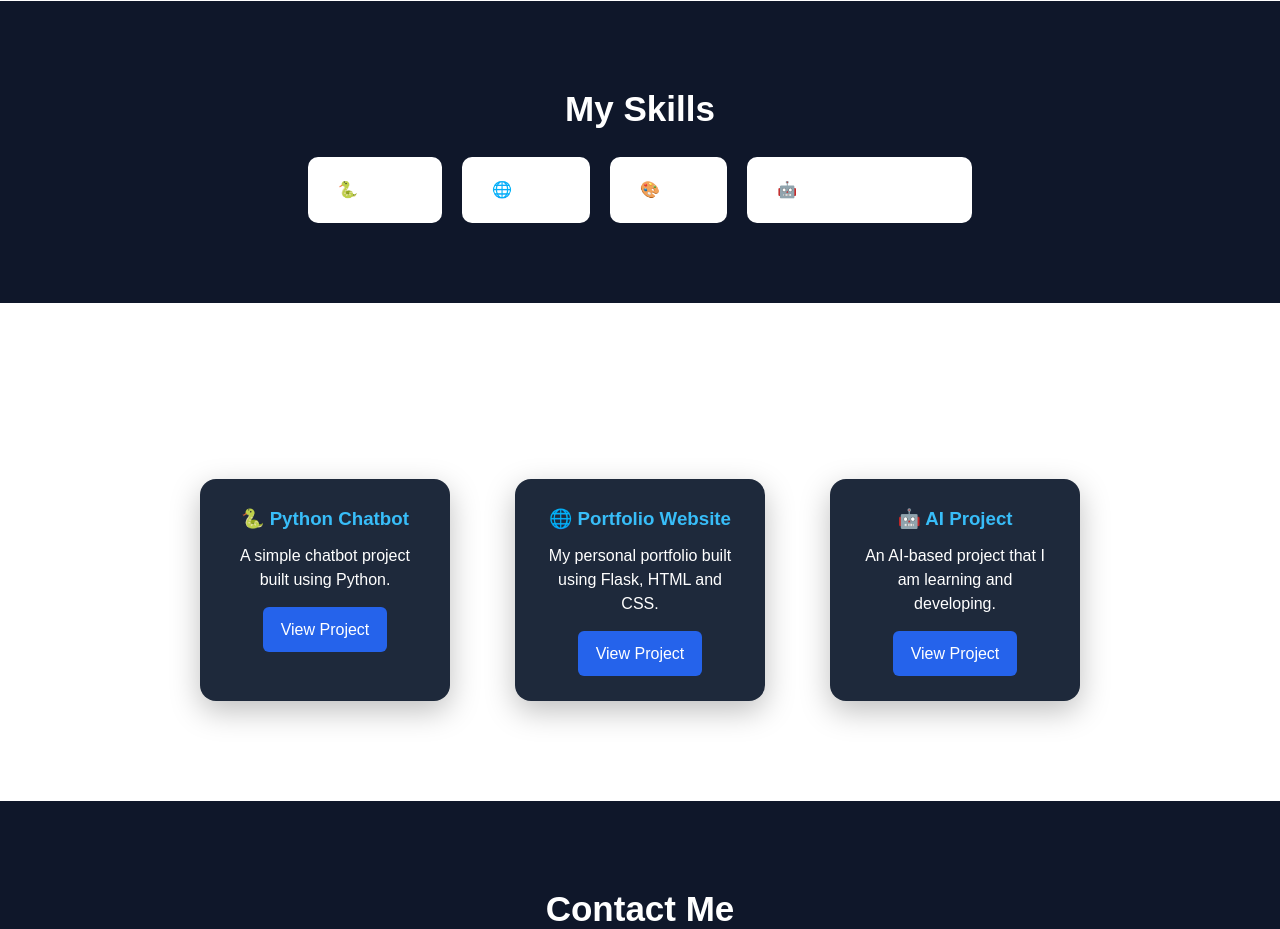
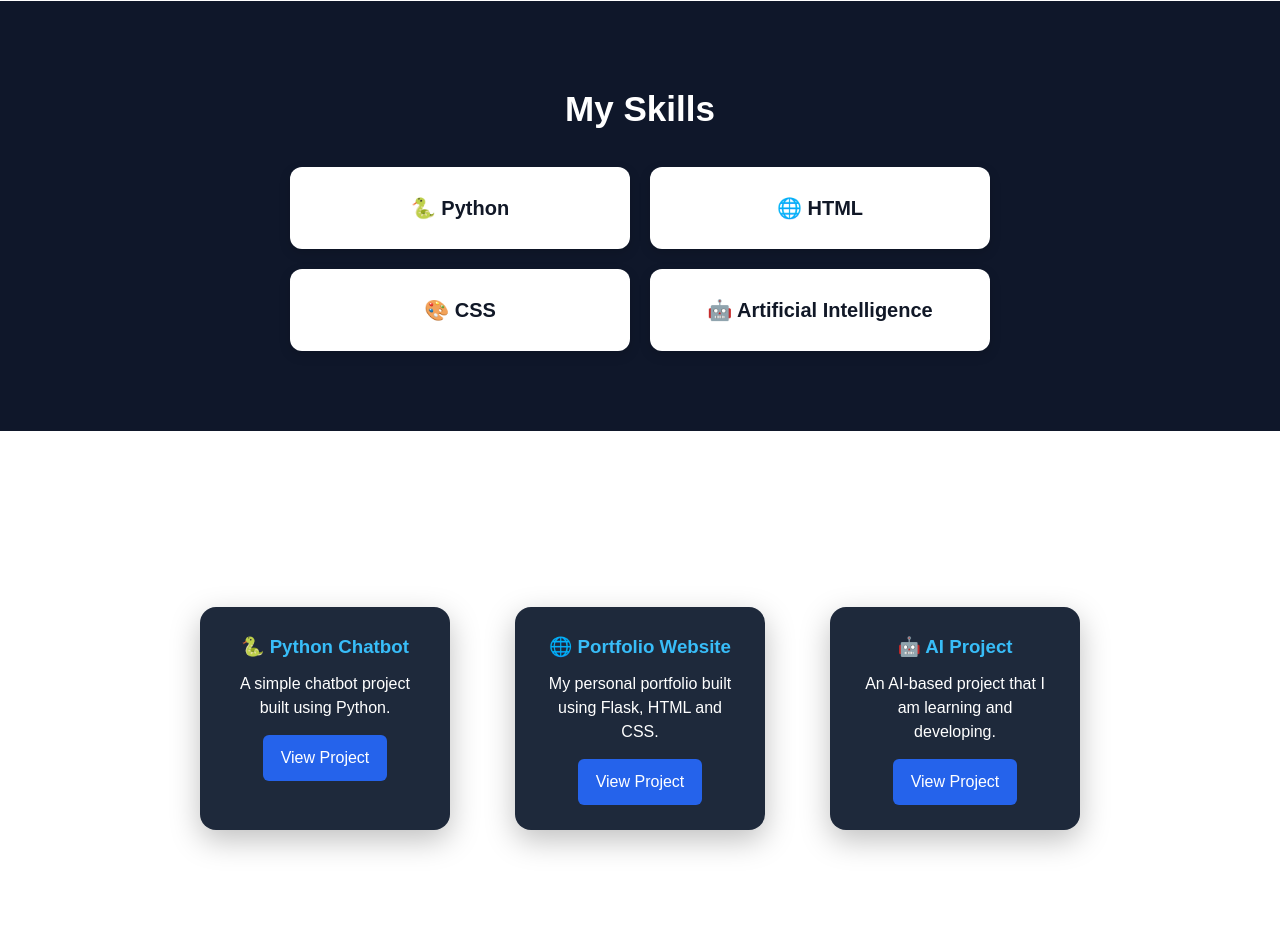
Before and after one commit to yenugulasubhashchandra-max/sunny-portfolio, a Flask app: page / in a window 1280 px wide. Shown: the part 1012-1941 px from the top of the page. Run offline with Flask 3, Linux system fonts and the light colour scheme.

Commit message:
Update portfolio styling

```diff
--- a/static/style.css
+++ b/static/style.css
@@ -100,18 +100,23 @@ nav ul li a {
 }
 
 .skill-box {
-    display: flex;
-    justify-content: center;
+    display: grid;
+    grid-template-columns: repeat(2, 1fr);
     gap: 20px;
-    flex-wrap: wrap;
+    max-width: 700px;
+    margin: 30px auto 0;
 }
 
-.skill-box div {
+.skill-box .skill {
     background-color: white;
-    padding: 20px 30px;
-    border-radius: 10px;
+    color: #111827;
+    padding: 25px 20px;
+    border-radius: 12px;
+    font-size: 20px;
+    font-weight: bold;
+    text-align: center;
+    box-shadow: 0 4px 12px rgba(0, 0, 0, 0.15);
 }
-
 
 /* Projects Section */
 
@@ -508,3 +513,15 @@ button {
     border-radius: 8px;
     font-weight: bold;
 }
+
+@media (max-width: 600px) {
+    .skill-box {
+        grid-template-columns: 1fr;
+        margin: 20px auto 0;
+    }
+
+    .skill-box .skill {
+        padding: 20px;
+        font-size: 18px;
+    }
+}
--- a/templates/index.html
+++ b/templates/index.html
@@ -67,10 +67,10 @@
         <h2>My Skills</h2>
 
         <div class="skill-box">
-            <div>🐍 Python</div>
-            <div>🌐 HTML</div>
-            <div>🎨 CSS</div>
-            <div>🤖 Artificial Intelligence</div>
+            <div class="skill">🐍 Python</div>
+            <div class="skill">🌐 HTML</div>
+            <div class="skill">🎨 CSS</div>
+            <div class="skill">🤖 Artificial Intelligence</div>
         </div>
     </section>
 
```
